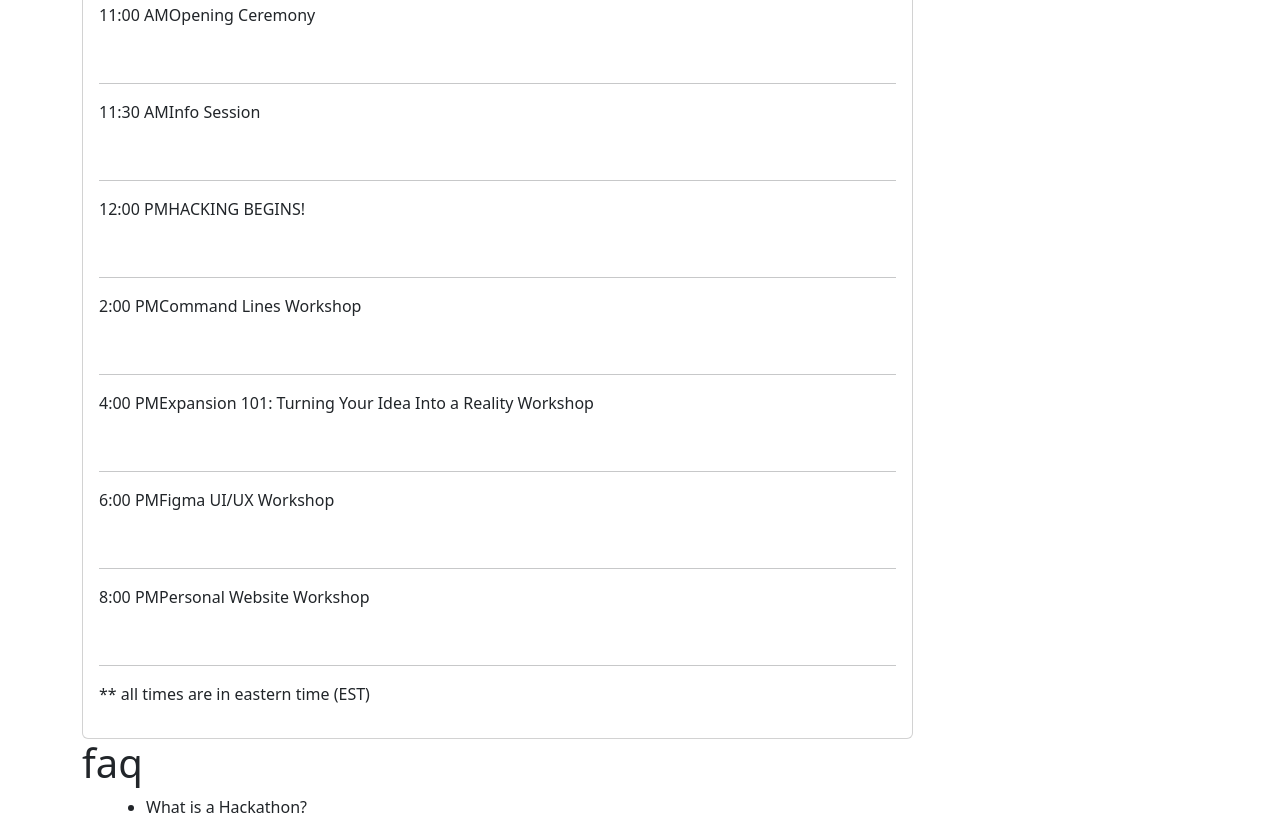
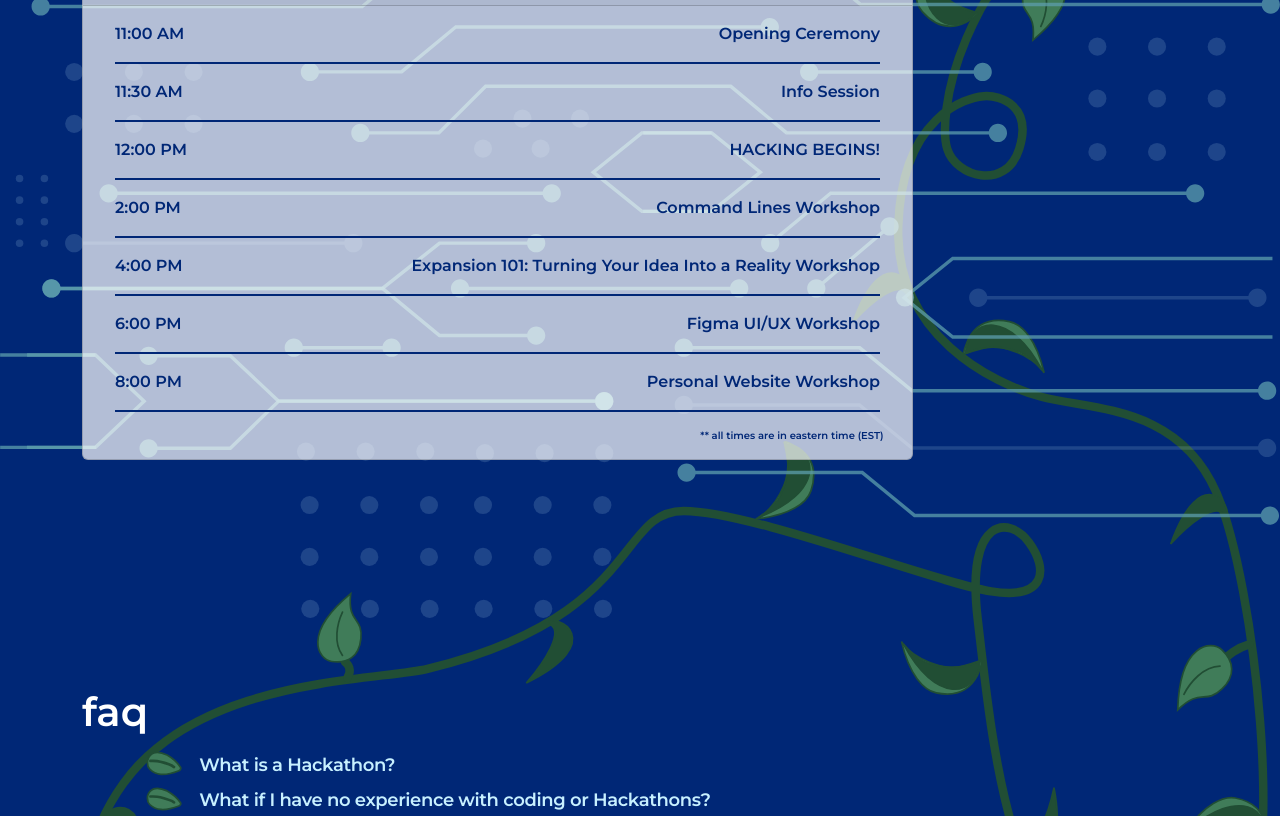
Before and after one commit to wellesleyhack/fall2022, a plain HTML site: page index.html in a window 1280 px wide. Shown: the part 1542-2358 px from the top of the page. Drawn offline with nearby package versions, Linux system fonts and the light colour scheme; the site is published under a folder, as on GitHub Pages, so addresses that start at the root find nothing.

Commit message:
remove mern framework, update links to css/js

```diff
--- a/index.html
+++ b/index.html
@@ -15,7 +15,7 @@
         property="og:image" />
     <meta property="og:type" content="website" />
     <meta content="width=device-width, initial-scale=1" name="viewport" />
-    <link rel="stylesheet" href="/styles.css" />
+    <link rel="stylesheet" href="public/styles.css" />
     <!-- loading fonts (montserrat) -->
     <link rel="preconnect" href="https://fonts.googleapis.com">
     <link rel="preconnect" href="https://fonts.gstatic.com" crossorigin>
@@ -488,7 +488,7 @@
   <script src="https://cdnjs.cloudflare.com/ajax/libs/popper.js/2.5.3/umd/popper.min.js"></script>
   <script src="https://maxcdn.bootstrapcdn.com/bootstrap/4.0.0/js/bootstrap.min.js" integrity="sha384-JZR6Spejh4U02d8jOt6vLEHfe/JQGiRRSQQxSfFWpi1MquVdAyjUar5+76PVCmYl" crossorigin="anonymous"></script>
   <!-- load local js -->
-  <script src="/main.js"></script>
+  <script src="public/main.js"></script>
 </body>
 
 </html>
```
Also changed, not shown: package.json (deleted, +0 -24 lines), server.js (deleted, +0 -12 lines), 1 other file.
